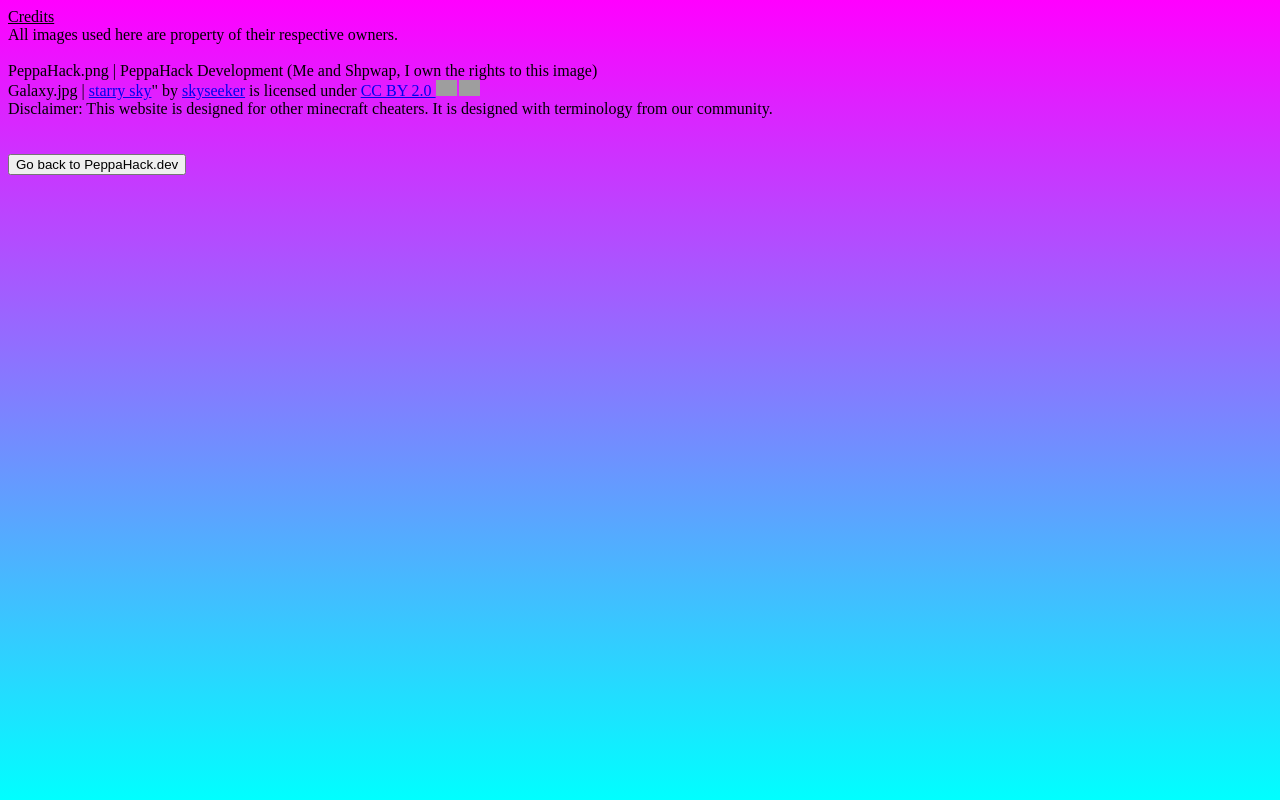
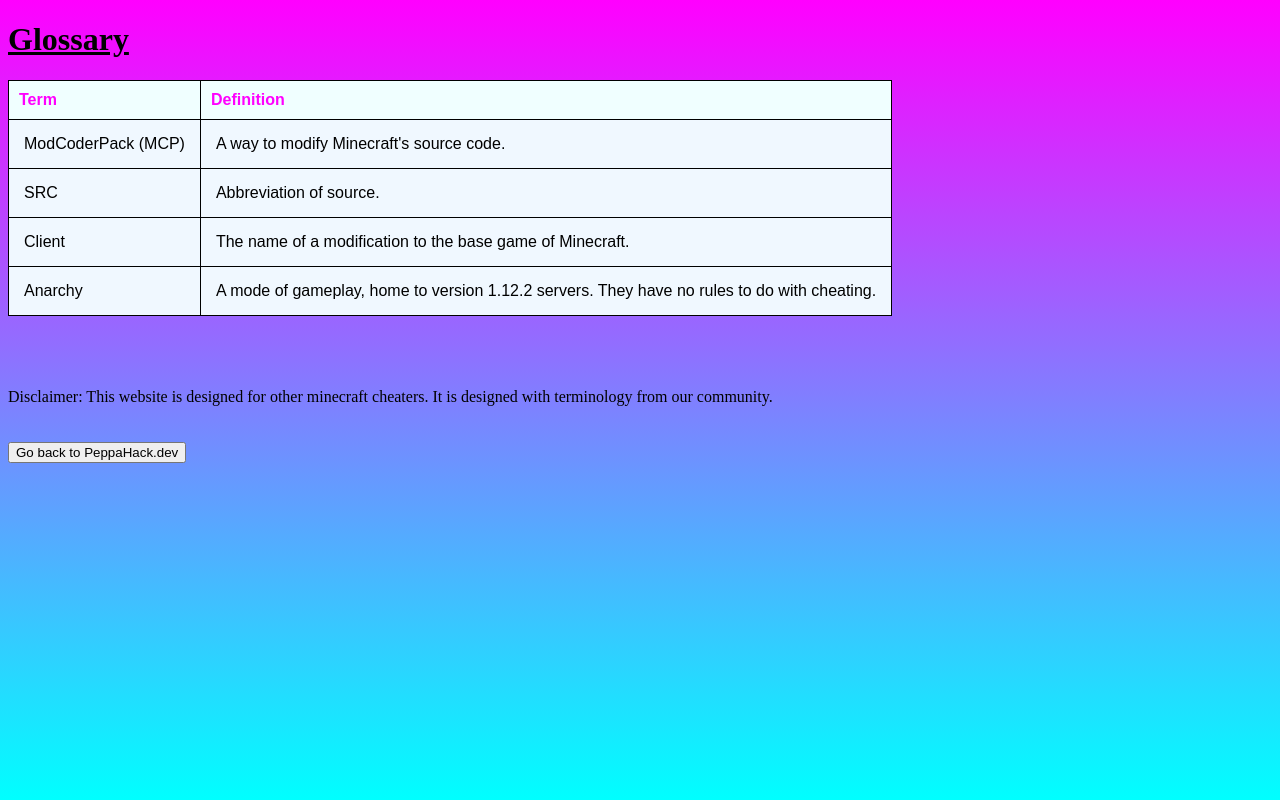
Before and after one commit to CattoYT/Peppahack.dev, a plain HTML site: page Credits/definitions.html in a window 1280 px wide. Drawn offline with Linux system fonts and the light colour scheme; files that its build step writes are made by us from their sources; grey boxes are pictures that could not be loaded; a script that the page names is missing.

```diff
--- /dev/null
+++ b/Credits/definitionStyle.css
@@ -0,0 +1,25 @@
+body {
+  background-image: linear-gradient(Magenta, cyan);
+  height: 100%;
+  background-attachment: fixed;
+}
+
+table, tr, td, th {
+ font-family:Arial, Helvetica, sans-serif;
+ border:1px solid black;
+ border-collapse: collapse;
+}
+
+th {
+ text-align:left;
+ background-color:azure;
+ color: magenta;
+ padding:10px;
+}
+
+td {
+ background-color:aliceblue;
+ color:black;
+ padding:15px;
+ border-color: black
+}
--- a/Credits/definitions.html
+++ b/Credits/definitions.html
@@ -4,18 +4,40 @@
     <meta charset="utf-8">
     <meta name="viewport" content="width=device-width">
     <title>Glossary </title>
-    <link href="indexStyle.css" rel="stylesheet" type="text/css" />
+    <link href="definitionStyle.css" rel="stylesheet" type="text/css" />
   </head>
   <body>
 
-    <u>Credits</u><br>
-   All images used here are property of their respective owners.
+    <h1><u>Glossary</u></h1>
+
+<table>
+ <tr>
+   <th>Term</th>
+   <th>Definition</th>
+ </tr>
+ <tr>
+   <td>ModCoderPack (MCP)</td>
+   <td>A way to modify Minecraft's source code.</td>
+ </tr>
+ <tr>
+   <td>SRC</td>
+   <td>Abbreviation of source.</td>
+ </tr>
+ <tr>
+   <td>Client</td>
+   <td>The name of a modification to the base game of Minecraft.</td>
+ </tr>
+    <tr>
+        <td>Anarchy</td>
+        <td>A mode of gameplay, home to version 1.12.2 servers. They have no rules to do with cheating.</td>
+    </tr>
+</table>
 
    <br><br>
-   PeppaHack.png | PeppaHack Development (Me and Shpwap, I own the rights to this image)
+
     <br>
 
-    Galaxy.jpg  |  <a target="_blank" rel="noopener noreferrer" href="https://www.flickr.com/photos/40422902@N00/35157555392">starry sky</a>" by <a target="_blank" rel="noopener noreferrer" href="https://www.flickr.com/photos/40422902@N00">skyseeker</a> is licensed under <a target="_blank" rel="noopener noreferrer" href="https://creativecommons.org/licenses/by/2.0/?ref=openverse">CC BY 2.0 <img src="https://mirrors.creativecommons.org/presskit/icons/cc.svg" style="height: 1em; margin-right: 0.125em; display: inline;"></img><img src="https://mirrors.creativecommons.org/presskit/icons/by.svg" style="height: 1em; margin-right: 0.125em; display: inline;"></img></a>
+
 
 <br>
      Disclaimer: This website is designed for other minecraft cheaters. It is designed with terminology from our community.
```
Also changed, not shown: Astra/Astra.html (+1 -1 lines), Astra/astraStyle.css (+6 -6 lines), Credits/Credits.html (+5 -2 lines), Peppahack.html (renamed from Peppahack/Peppahack.html).
